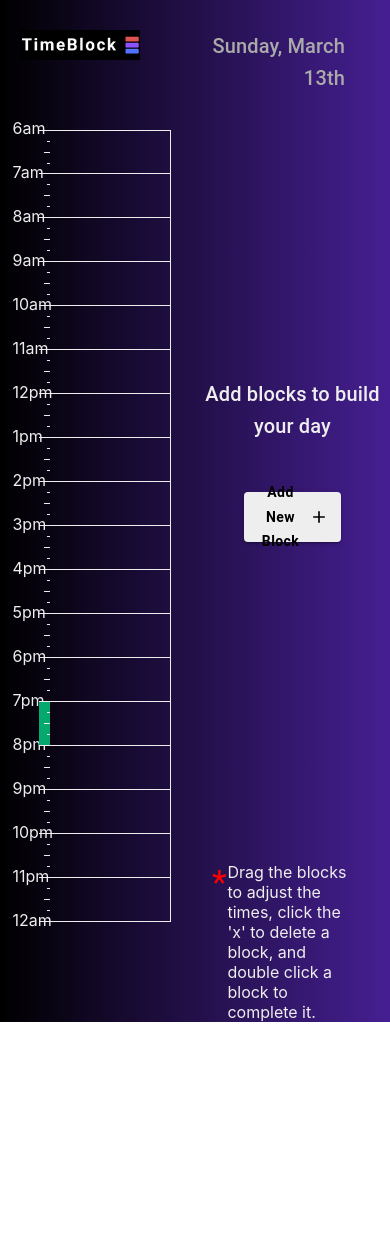
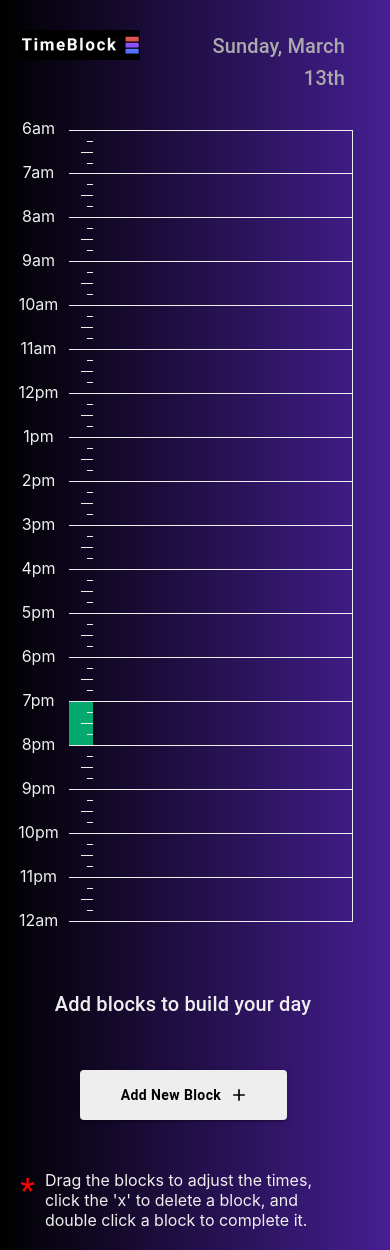
Before and after one commit to evanbrooks0629/TimeBlock, a React (Create React App) app: page / in a window 390 px wide. Before the commit the page ends 1022 px from the top, so only its background shows below. Built offline with nearby package versions, Linux system fonts and the light colour scheme.

Commit message:
mobile now useable

```diff
--- a/src/DayBlock.js
+++ b/src/DayBlock.js
@@ -160,7 +160,7 @@ function DayBlock() {
     return (
     <Grid container spacing={3}>
         <Grid item xs={1}/>
-        <Grid item xs={5}>
+        <Grid item xs={10} sm={10} md={5} lg={5}>
             <Grid container spacing={0}>
                 <Grid item xs={2}>
                     <Grid container>
@@ -183,12 +183,13 @@ function DayBlock() {
                 </Grid>
             </Grid>
         </Grid>
-        <Grid item xs={6} >
+        <Grid item xs={1} sm={1} md={0} lg={0} sx={{ display: { xs: 'block', sm: 'block', md: 'none', lg: 'none' } }} />
+        <Grid item xs={12} sm={12} md={6} lg={6} >
           {
             // area to create events
           }
           <Grid container spacing={0}>
-              <Grid item xs={12} style={{height: "260px"}} />
+              <Grid item xs={12} sx={{ height: { xs: '10px', sm: '10px', md: '260px', lg: '260px' } }} />
               <Grid item xs={12}>
                 <Typography align="center" variant="h6" style={{color: "#eeeeee"}}>Add blocks to build your day</Typography>
               </Grid>
@@ -277,7 +278,7 @@ function DayBlock() {
                     </Dialog>
               </Grid>
               <Grid item xs={3} />
-              <Grid item xs={12} style={{height: "320px"}} />
+              <Grid item xs={12} sx={{ height: { xs: '50px', sm: '50px', md: '320px', lg: '320px' } }} />
               <Grid item xs={1} />
               <Grid item xs={1}>
                   <Typography variant="h4" style={{color: "red"}}>*</Typography>
@@ -286,6 +287,7 @@ function DayBlock() {
                 <Typography align="left" variant="h7" style={{color: "#eeeeee"}}>Drag the blocks to adjust the times, click the 'x' to delete a block, and double click a block to complete it.</Typography>
               </Grid>
               <Grid item xs={2} />
+              <Grid item xs={12} sx={{ height: { xs: '20px', sm: '2px', md: '0px', lg: '0px' } }} />
           </Grid>
         </Grid>
     </Grid>
--- a/src/TimeBlock.js
+++ b/src/TimeBlock.js
@@ -1,5 +1,5 @@
 import * as React from 'react';
-import { Typography, Grid } from '@mui/material';
+import { Typography, Grid, Button } from '@mui/material';
 import Draggable from 'react-draggable';
 
 function TimeBlock(props) {
@@ -58,7 +58,10 @@ function TimeBlock(props) {
             }}
             onDrag={handleDrag}
         >
-            <Grid container style={{position: "absolute", marginLeft: "2.95%", width: "31.5%", height: heightPixels, backgroundColor: props.color, textDecorationColor: "#ffffff"}} onClick={handleClick}>
+            {
+            // marginLeft: "2.95%", width: "31.5%",
+            }
+            <Grid container sx={{ width: { xs: '66%', sm: '65%', md: '31.5%', lg: '31.5%' }, marginLeft: { xs: '6%', sm: '6%', md: '2.95%', lg: '2.95%' } }} style={{position: "absolute", height: heightPixels, backgroundColor: props.color, textDecorationColor: "#ffffff"}} onClick={handleClick}>
                 <Grid item xs={6} sm={7} md={8} lg={8} align="left" style={{lineHeight: lineHeightPixels}}>
                     <Typography variant="h7" style={{color: "white", paddingLeft: "5px", textDecoration: completed ? "line-through" : "", textDecorationColor: "#ffffff", textDecorationThickness: "0.2em"}}>&nbsp;{props.name}&nbsp;</Typography>
                 </Grid>
@@ -66,7 +69,7 @@ function TimeBlock(props) {
                     <Typography variant="h7" style={{color: "white", paddingRight: "10px", fontSize: "0.7em"}}>{props.duration} {props.duration > 1 ? "hrs" : "hr"}</Typography>
                 </Grid>
                 <Grid item xs={2} sm={2} md={2} lg={2} align="right" style={{lineHeight: lineHeightPixels}}>
-                    <Typography variant="h7" onClick={() => handleDelete(props.name)} style={{color: "white", paddingRight: "10px"}}>&#10006;</Typography>
+                    <Button onClick={() => handleDelete(props.name)} style={{color: "white", width: "50%", height: "20px"}}>&#10006;</Button>
                 </Grid>
             </Grid>
         </Draggable>
```
